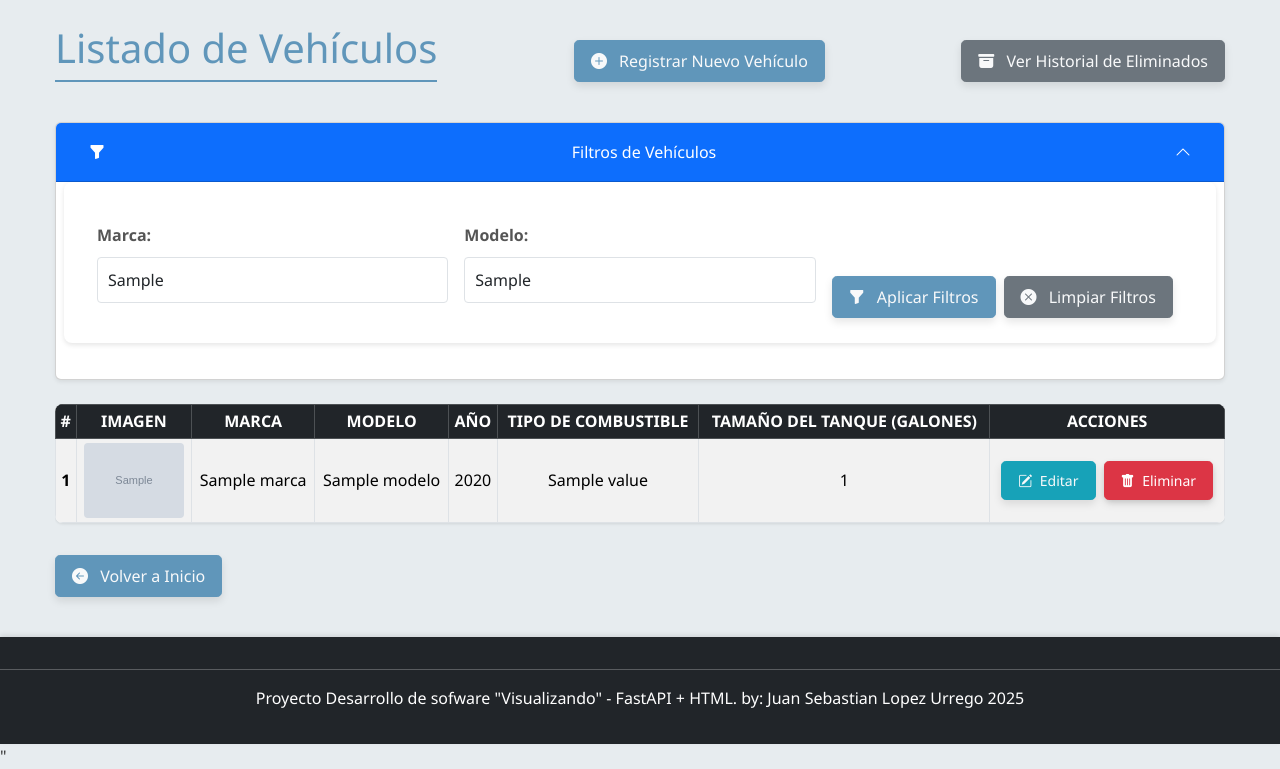
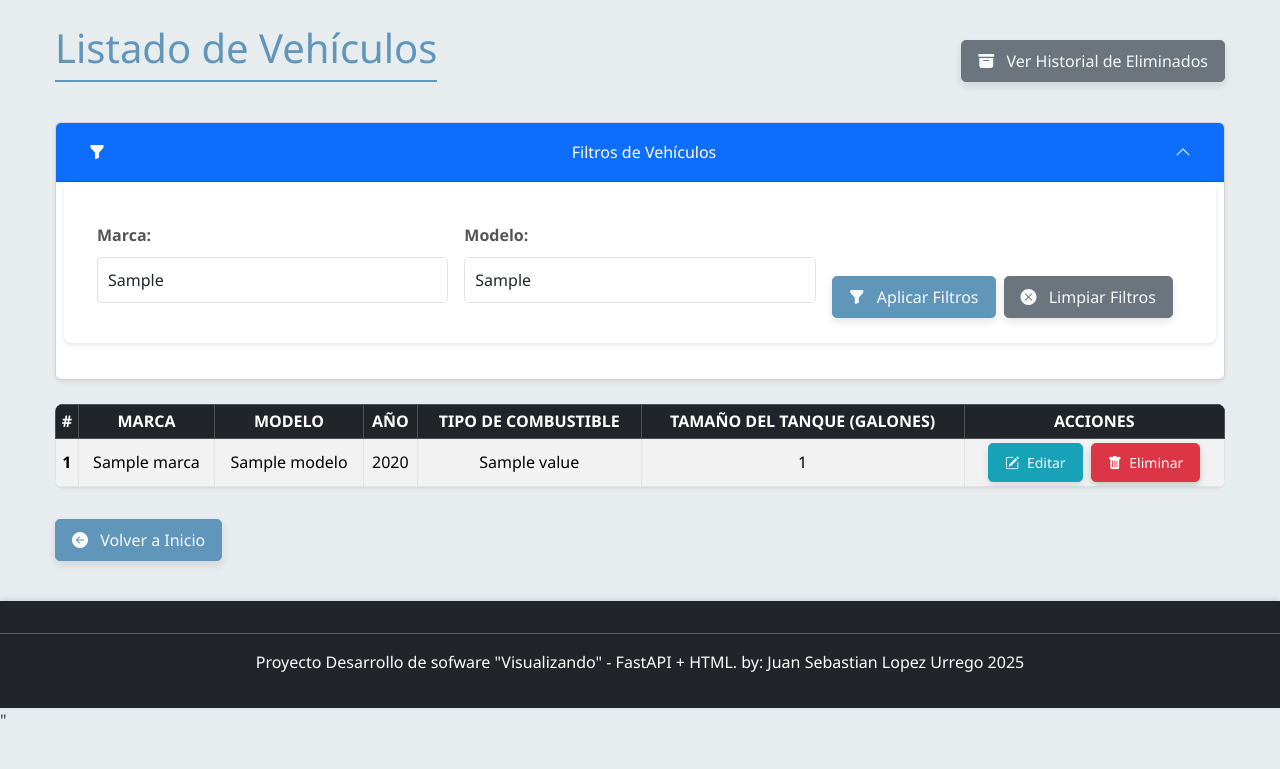
Before and after one commit to Sebas59/Proyecto_inte, a FastAPI app: template templates/vehiculos.html in a window 1280 px wide. Shown: the part 98-867 px from the top of the page. After the commit the page ends 817 px from the top, so only its background shows below. Run offline with FastAPI, Linux system fonts and the light colour scheme; the template is opened without the code that fills it: most values are stand-ins (such as "Sample title", 1, 10 or a date in 2020); grey boxes marked "Sample" are stand-in pictures.

Commit message:
Se actualizo template vehiculo por orden

```diff
--- a/templates/vehiculos.html
+++ b/templates/vehiculos.html
@@ -6,9 +6,7 @@
 
 <div class="d-flex justify-content-between align-items-center mb-4">
     <h1>Listado de Vehículos</h1>
-    <a href="/vehiculos/crear" class="btn btn-primary custom-hover-effect">
-        <i class="bi bi-plus-circle-fill me-2"></i> Registrar Nuevo Vehículo
-    </a>
+
     <a href="/vehiculos/historial_eliminados" class="btn btn-secondary custom-hover-effect">
         <i class="bi bi-archive-fill me-2"></i> Ver Historial de Eliminados
     </a>
@@ -17,6 +15,7 @@
 <div class="card mb-4 shadow-sm">
     <div class="card-header bg-primary">
         <h5 class="mb-0">
+
             <button class="btn btn-link text-white text-decoration-none w-100 text-start d-flex justify-content-between align-items-center"
                     type="button"
                     data-bs-toggle="collapse"
@@ -60,7 +59,7 @@
         <thead class="table-dark">
             <tr>
                 <th scope="col">#</th>
-                <th scope="col">Imagen</th> <th scope="col">Marca</th>
+                <th scope="col">Marca</th>
                 <th scope="col">Modelo</th>
                 <th scope="col">Año</th>
                 <th scope="col">Tipo de Combustible</th>
@@ -72,13 +71,7 @@
             {% for vehiculo in vehiculos %}
             <tr>
                 <th scope="row">{{ loop.index }}</th>
-                <td>
-                    {% if vehiculo.imagen_url %}
-                        <img src="{{ vehiculo.imagen_url }}" alt="Imagen de {{ vehiculo.modelo }}" style="width: 100px; height: auto; border-radius: 4px;">
-                    {% else %}
-                        No Image
-                    {% endif %}
-                </td> <td>{{ vehiculo.marca }}</td>
+                <td>{{ vehiculo.marca }}</td>
                 <td>{{ vehiculo.modelo }}</td>
                 <td>{{ vehiculo.year }}</td>
                 <td>{{ vehiculo.Tipo_combustible.value }}</td>
@@ -89,7 +82,7 @@
                             <i class="bi bi-pencil-square me-1"></i> Editar
                         </a>
                         <form action="/vehiculos/eliminar/{{ vehiculo.id }}" method="post" onsubmit="return confirm('¿Estás seguro de que quieres eliminar este vehículo?');"
-                                class="d-inline-block p-0 m-0 border-0 bg-transparent">
+                              class="d-inline-block p-0 m-0 border-0 bg-transparent">
                             <button type="submit" class="btn btn-danger btn-sm custom-hover-effect">
                                 <i class="bi bi-trash-fill me-1"></i> Eliminar
                             </button>
```
